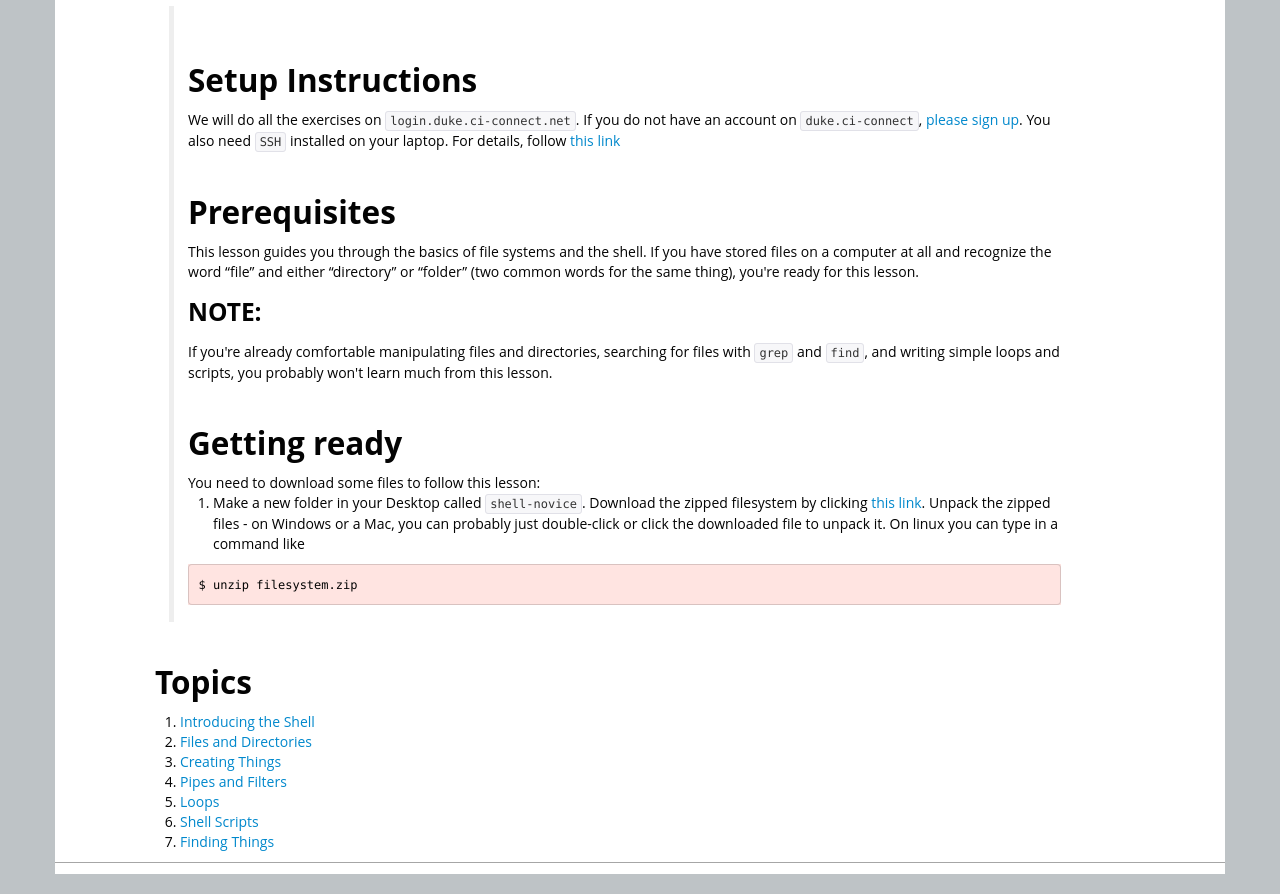
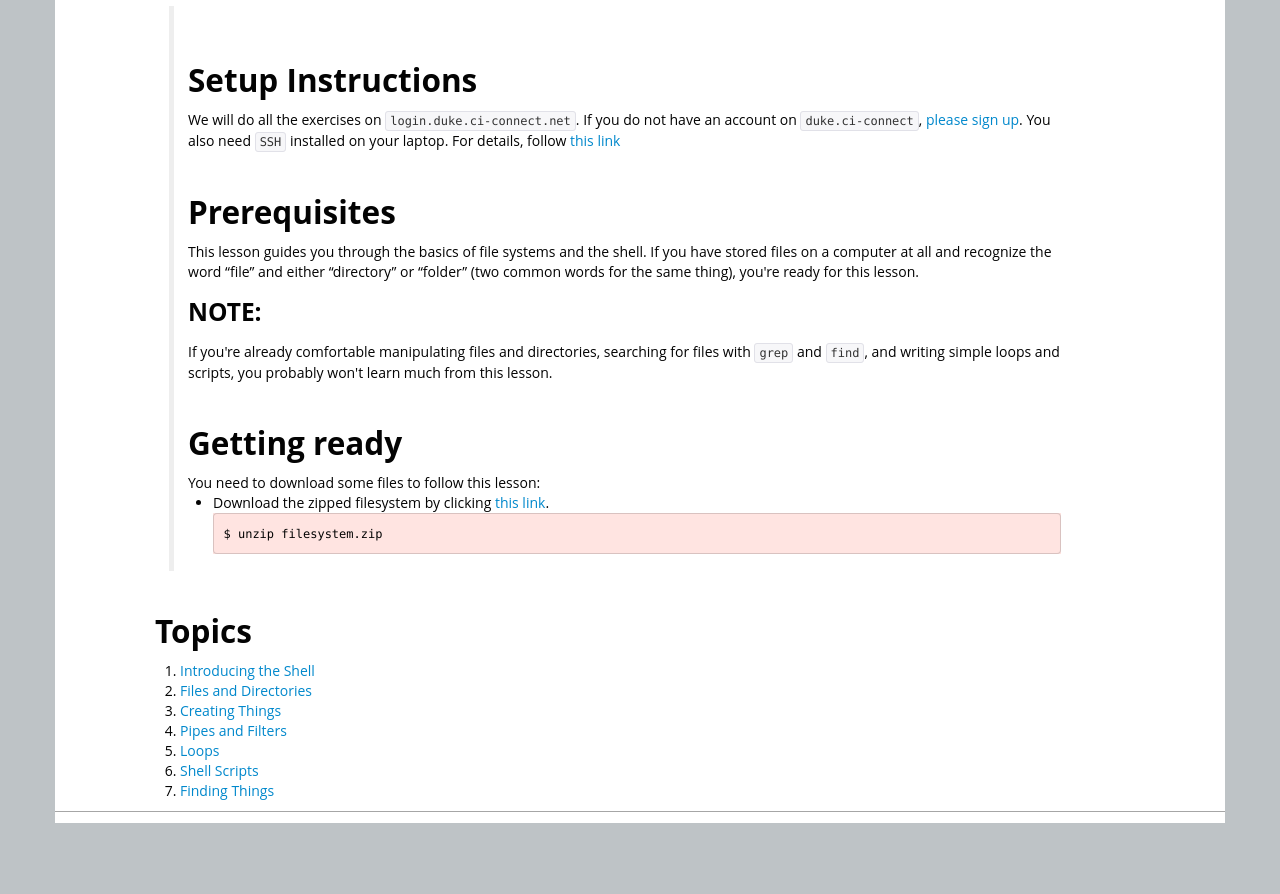
Before and after one commit to SWC-OSG-Workshop/2015-10-27-duke, a Jekyll site: the page built from novice/shell/index.md, in a window 1280 px wide, cut to the strip 371-1265 px from the top of the page. Built offline with Jekyll 4.4.1, drawn with Linux system fonts in a browser that asks for light colours; after the commit the page ends 1214 px from its top, so only the background shows below that.

Commit message:
edit setup in index

```diff
--- a/novice/shell/index.md
+++ b/novice/shell/index.md
@@ -20,7 +20,6 @@ These lessons will start you on a path towards using these resources effectively
 `SSH` installed on your laptop.  For details, follow [this link](http://swc-osg-workshop.github.io/2015-10-27-duke/setup.html)
 >
 > ## Prerequisites
->
 > This lesson guides you through the basics of file systems and the
 > shell.  If you have stored files on a computer at all and recognize
 > the word “file” and either “directory” or “folder” (two common words
@@ -32,14 +31,8 @@ These lessons will start you on a path towards using these resources effectively
 > and scripts, you probably won't learn much from this lesson.
 >
 > ## Getting ready
->
 > You need to download some files to follow this lesson:
->
-> 1. Make a new folder in your Desktop called `shell-novice`.
-> Download the zipped filesystem by clicking [this link](../../data/filesystem.zip). Unpack the zipped
-> files - on Windows or a Mac, you can probably just double-click or click the downloaded
-> file to unpack it. On linux you can type in a command like
->
+> *    Download the zipped filesystem by clicking [this link](../../data/filesystem.zip).
 > ~~~
 > $ unzip filesystem.zip
 > ~~~
```
